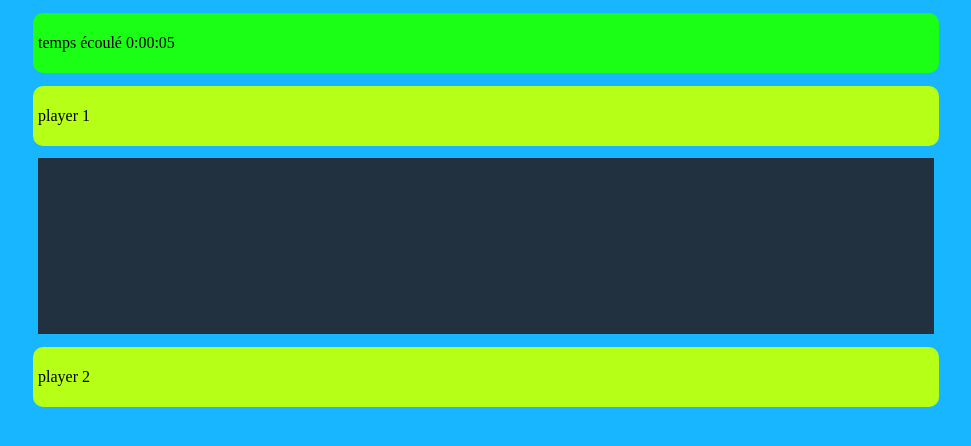
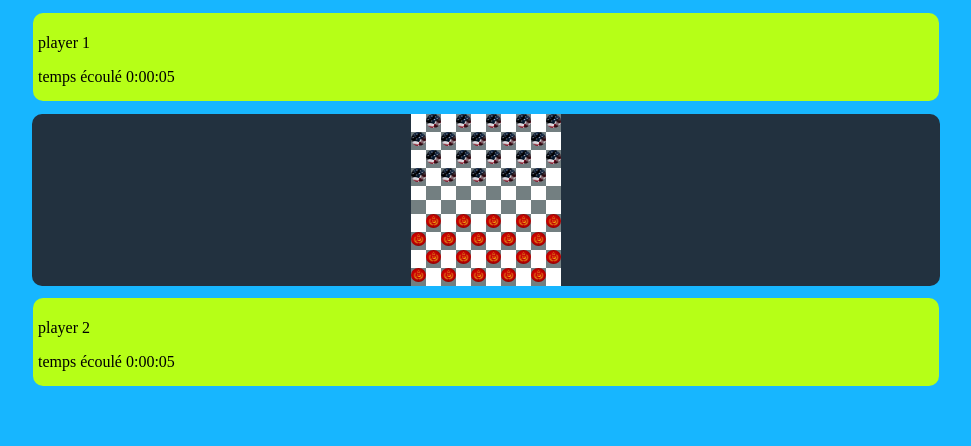
Before and after one commit to AntoineSebert/JeuDames, a plain HTML site: page jeuDames.html in a window 1280 px wide. Shown: the whole page, without its empty margins (154-1125 px from the left). Drawn offline with nearby package versions, Linux system fonts and the light colour scheme.

Commit message:
mise en forme cases

```diff
--- a/jeuDames.html
+++ b/jeuDames.html
@@ -12,12 +12,10 @@
 	<script src="jeuDames.js" type="text/javascript" charset="utf-8" async defer></script>
 </head>
 <body>
-	<header id="header" class="">
-		<p>temps écoulé <time>0</time></p>
-	</header>
 	<main>
 		<div class=playerLabel>
 			<p id=playerOneName>player 1</p>
+			<p>temps écoulé <time>0</time></p>
 		</div>
 		<div id=plateau>
 			<table id=grid>
@@ -26,6 +24,7 @@
 		</div>
 		<div class=playerLabel>
 			<p id=playerTwoName>player 2</p>
+			<p>temps écoulé <time>0</time></p>
 		</div>
 	</main>
 	<footer>
--- a/jeuDames.js
+++ b/jeuDames.js
@@ -8,9 +8,9 @@ window.onload = function () {
 	var startTime = new Date();
 	setInterval(updateTime, 1000, startTime);
 	$("img").draggable({
-		containment: "#grid > tbody",  grid:[
-			($('#grid').width() / 10) + 5,
-			($('#grid').height() / 10) - 2
+		containment: "#main",  grid:[
+			$('#grid td').width(),
+			$('#grid td').height()
 		]
 	});
 }
@@ -66,20 +66,46 @@ function remplir() {
 	}
 	tab += "</tr>";
 	console.log(tab);
-    document.getElementById("grid").innerHTML = tab;
+	$('#grid').html(tab);
 }
 
 function resizeContent() {
 	// document size
-	$('body').height($(window).height());
-	$('body').width($(window).width());
+	$('body').height(
+		Math.round($(window).height()) + 'px'
+	);
+	$('body').width(
+		Math.round($(window).width()) + 'px'
+	);
+		// main
+		$('main').height(
+			Math.round($('body').height() * 0.98) + 'px'
+		);
+			// playerLabel
+			$('.playerLabel').height(
+				Math.round($('main').height() * 0.1) + 'px'
+			);
+			// plateau
+			$('plateau').height(
+				Math.round($('main').height() * 0.58) + 'px'
+			);
+			$('plateau').width(
+				Math.round($('plateau').height()) + 'px'
+			);
 
+			//grille
+			$('#grid').height(
+				Math.round($('plateau').height()) + 'px'
+			);
+			$('#grid').width(
+				Math.round($('plateau').width()) + 'px'
+			);
 			// cells size
 			$('#grid td').height(
-		$('#grid').height() / 10 +'px'
+				Math.round($('#grid').height() / 10) +'px'
 			);
 			$('#grid td').width(
-		$('#grid').width() / 10 +'px'
+				Math.round($('#grid td').height() - 3) +'px'
 			);
 }
 
@@ -96,5 +122,5 @@ function updateTime(startTime) {
 	}
 
 	var t_str = hours + ":" + minutes + ":" + seconds;
-	$('#header time').html(t_str);
+	$('.playerLabel time').html(t_str);
 }
--- a/styles.less
+++ b/styles.less
@@ -17,16 +17,6 @@ body {
 	overflow: hidden;
 }
 
-#header {
-	margin-top: 1%;
-	background-color:@green;
-	margin-left: auto;
-	margin-right: auto;
-	padding: 5px;
-	border-radius: 10px;
-	width: 70%;
-}
-
 // CENTRAL /////////////////////////////////////////////////////////////////////////////////
 
 main {
@@ -39,13 +29,13 @@ main {
 	background-color: #22313F;
 	margin-left: auto;
 	margin-right: auto;
+	border-radius: 10px;
+	margin-bottom: 1%;
 	margin-top: 1%;
-	margin-bottom: 1%;
-	width: 70%
+	max-width: 71%
 }
 
 .playerLabel {
-	height: 10%;
 	background-color:@lime;
 	margin: 0 auto;
 	padding: 5px;
```
Lines whose indentation alone changed are shown as unchanged.
